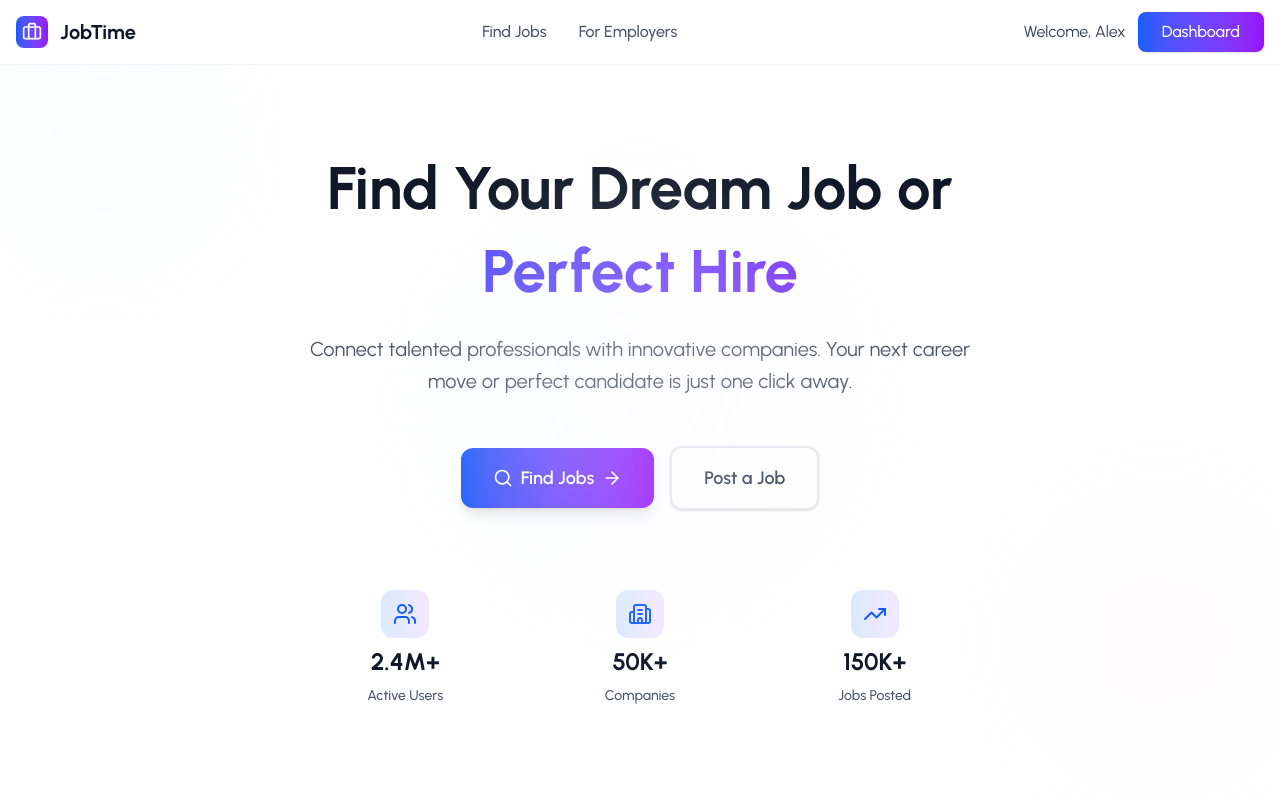
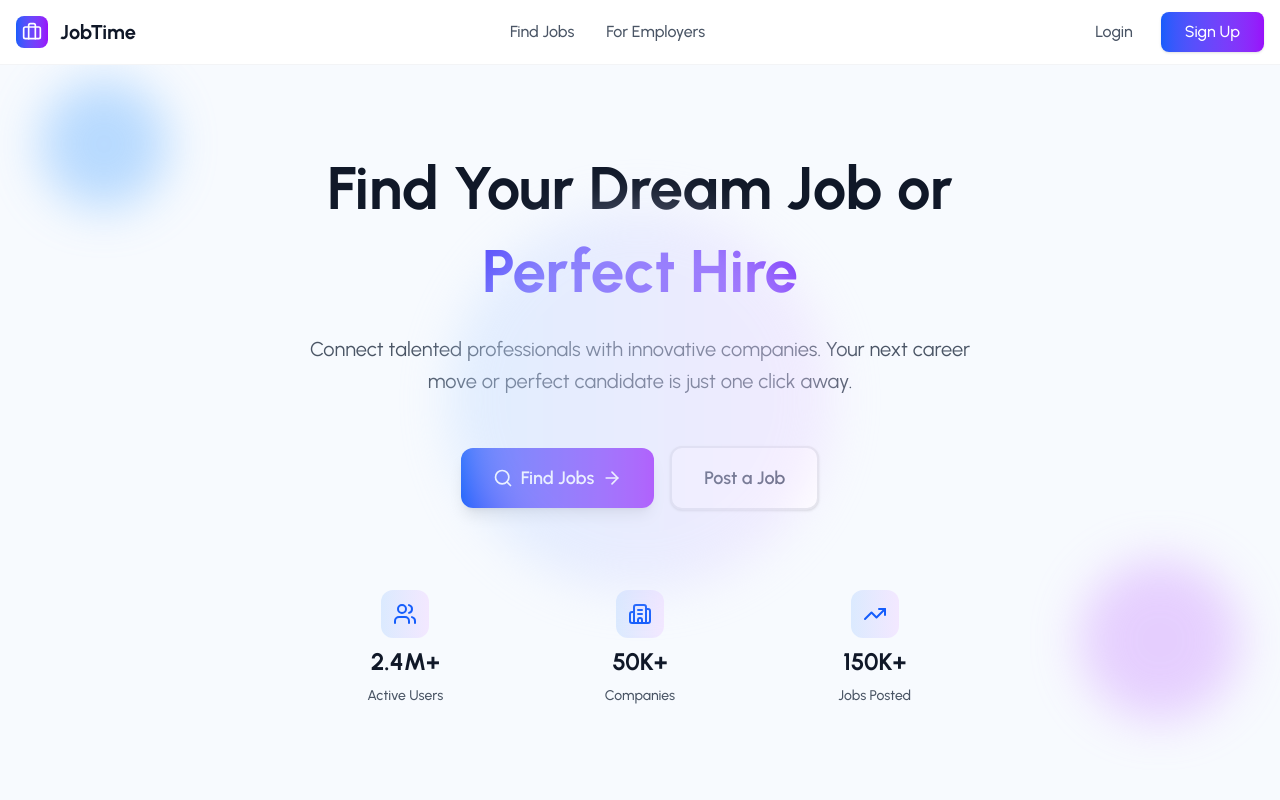
Before and after one commit to RockCoder108/JobTime, a React (Vite) app in the folder frontend/: page / in a window 1280 px wide. Shown: the top 800 px of the page. Built offline with nearby package versions, Linux system fonts and the light colour scheme.

Commit message:
Fix typos in route paths and component names; update styles in Hero component

```diff
--- a/frontend/src/App.jsx
+++ b/frontend/src/App.jsx
@@ -15,7 +15,7 @@ import EmployerDashboard from "./pages/Employer/EmployerDashboard";
 import JobPostingForm from "./pages/Employer/JobPostingForm";
 import ManageJobs from "./pages/Employer/ManageJobs";
 import EmployerProfilePage from "./pages/Employer/EmployerProfilePage";
-import ApplictionViewer from "./pages/Employer/ApplictionViewer";
+import ApplicationViewer from "./pages/Employer/ApplicationViewer";
 import ProtectedRoute from "./routes/ProtectedRoute";
 import { AuthProvider } from "./context/AuthContext";
 
@@ -33,21 +33,21 @@ function App() {
             <Route path="/login" element={<Login />} />
 
             <Route path="/find-jobs" element={<JobSeekerDashboard />} />
-            <Route path="/jod/:jobId" element={<JobDetails />} />
+            <Route path="/job/:jobId" element={<JobDetails />} />
             <Route path="/saved-jobs" element={<SavedJobs />} />
             <Route path="/profile" element={<UserProfile />} />
 
             {/* Protected Routes */}
-            <Route element={<ProtectedRoute requiedRole="employer" />}>
+            <Route element={<ProtectedRoute requiredRole="employer" />}>
               <Route path="/employer-dashboard" element={<EmployerDashboard />} />
               <Route path="/post-job" element={<JobPostingForm />} />
               <Route path="/manage-jobs" element={<ManageJobs />} />
-              <Route path="/applicants" element={<ApplictionViewer />} />
+              <Route path="/applicants" element={<ApplicationViewer />} />
               <Route path="/company-profile" element={<EmployerProfilePage />} />
             </Route>
 
 
-            {/* Catch all route */}
+            {/* Catch all route/Fallback Route */}
             <Route path="*" element={<Navigate to="/" replace />} />
           </Routes>
         </Router>
--- a/frontend/src/pages/Employer/ApplictionViewer.jsx
+++ b/frontend/src/pages/Employer/ApplicationViewer.jsx
@@ -1,6 +1,6 @@
 import React from 'react'
 
-const ApplictionViewer = () => {
+const ApplicationViewer = () => {
   return (
     <div>
 
@@ -8,4 +8,4 @@ const ApplictionViewer = () => {
   )
 }
 
-export default ApplictionViewer
+export default ApplicationViewer
--- a/frontend/src/pages/LandingPage/components/Header.jsx
+++ b/frontend/src/pages/LandingPage/components/Header.jsx
@@ -4,7 +4,7 @@ import { Briefcase } from "lucide-react";
 import { useNavigate } from "react-router-dom"
 
 const Header = () => {
-    const isAuthenticated = true
+    const isAuthenticated = false; // Replace with actual authentication logic
     const user = {fullName: "Alex", role: "employer"}
     const navigate = useNavigate();
   return (
--- a/frontend/src/pages/LandingPage/components/Hero.jsx
+++ b/frontend/src/pages/LandingPage/components/Hero.jsx
@@ -14,7 +14,7 @@ const Hero = () => {
       { icon: TrendingUp, label: "Jobs Posted", value: "150K+" },
     ];
   return (
-    <section className="pt-24 pb-16 bg-white min-h-screen flex items-center">
+    <section className="pt-24 pb-16 bg-gray-10 min-h-screen flex items-center">
       <div className="container mx-auto px-4">
         <div className="max-w-4xl mx-auto text-center">
           {/* Main Heading */}
@@ -107,9 +107,9 @@ const Hero = () => {
 
       {/* Subtle Background Elements */}
       <div className="absolute inset-0 overflow-hidden pointer-events-none">
-        <div className="absolute top-20 left-10 w-32 h-32 bg-blue-100 rounded-full blur-3xl opacity-30" />
-        <div className="absolute bottom-20 right-10 w-40 h-40 bg-purple-100 rounded-full blur-3xl opacity-30" />
-        <div className="absolute top-1/2 left-1/2 transform -translate-x-1/2 -translate-y-1/2 w-96 h-96 bg-gradient-to-r from-blue-50 to-purple-50 rounded-full blur-3xl opacity-20" />
+        <div className="absolute top-20 left-10 w-32 h-32 bg-blue-300 rounded-full blur-xl opacity-60" />
+        <div className="absolute bottom-20 right-10 w-40 h-40 bg-purple-300 rounded-full blur-xl opacity-60" />
+        <div className="absolute top-1/2 left-1/2 transform -translate-x-1/2 -translate-y-1/2 w-96 h-96 bg-gradient-to-r from-blue-200 to-purple-200 rounded-full blur-xl opacity-40" />
       </div>
     </section>
   );
```
